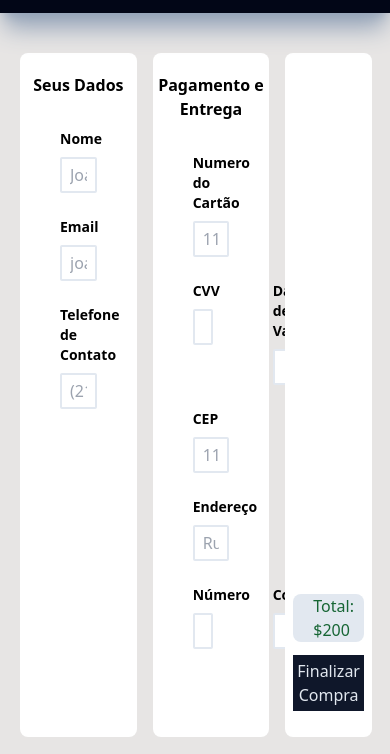
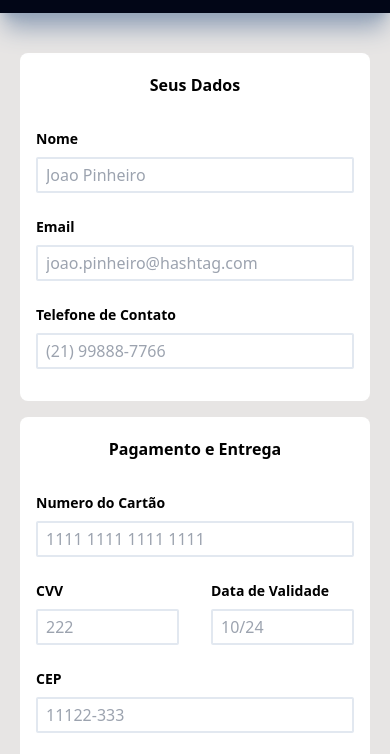
Before and after one commit to erivando-germano/ShopExpress, a website built with Vite: page checkout.html in a window 390 px wide. Shown: the part 67-821 px from the top of the page. Built offline with nearby package versions, Linux system fonts and the light colour scheme.

Commit message:
finalização momentanea da adaptação mobile

```diff
--- a/checkout.html
+++ b/checkout.html
@@ -28,10 +28,13 @@
         />
       </a>
     </header>
-    <form class="flex w-100 px-5 gap-4 py-10 grow">
-      <section id="dados-usuario" class="w-1/3 bg-white rounded-lg py-5">
+    <form class="flex flex-col md:flex-row w-full px-5 gap-4 py-10 grow">
+      <section
+        id="dados-usuario"
+        class="w-full md:w-1/3 bg-white rounded-lg py-5 md:mr-4"
+      >
         <p class="mb-5 text-center font-bold">Seus Dados</p>
-        <div class="flex flex-col px-10 py-3">
+        <div class="flex flex-col px-4 py-3">
           <label for="nome" class="font-bold text-sm mb-2">Nome</label>
           <input
             type="text"
@@ -41,7 +44,7 @@
             required
           />
         </div>
-        <div class="flex flex-col px-10 py-3">
+        <div class="flex flex-col px-4 py-3">
           <label for="email" class="font-bold text-sm mb-2">Email</label>
           <input
             type="email"
@@ -51,22 +54,25 @@
             required
           />
         </div>
-        <div class="flex flex-col px-10 py-3">
-          <label for="nome" class="font-bold text-sm mb-2"
+        <div class="flex flex-col px-4 py-3">
+          <label for="telefone" class="font-bold text-sm mb-2"
             >Telefone de Contato</label
           >
           <input
             type="tel"
-            id="nome"
+            id="telefone"
             class="rounded-sm px-2 border-2 border-slate-200 py-1"
             placeholder="(21) 99888-7766"
             required
           />
         </div>
       </section>
-      <section id="pagamento-entrega" class="w-1/3 bg-white rounded-lg py-5">
+      <section
+        id="pagamento-entrega"
+        class="w-full md:w-1/3 bg-white rounded-lg py-5 md:mx-4"
+      >
         <p class="mb-5 text-center font-bold">Pagamento e Entrega</p>
-        <div class="flex flex-col px-10 py-3">
+        <div class="flex flex-col px-4 py-3">
           <label for="numero-cartao" class="font-bold text-sm mb-2"
             >Numero do Cartão</label
           >
@@ -79,7 +85,7 @@
           />
         </div>
         <div class="flex">
-          <div class="flex flex-col px-10 py-3 w-1/2">
+          <div class="flex flex-col px-4 py-3 w-1/2">
             <label for="cvv" class="font-bold text-sm mb-2">CVV</label>
             <input
               type="text"
@@ -89,7 +95,7 @@
               required
             />
           </div>
-          <div class="flex flex-col px-10 py-3 w-1/2">
+          <div class="flex flex-col px-4 py-3 w-1/2">
             <label for="data-expiracao" class="font-bold text-sm mb-2"
               >Data de Validade</label
             >
@@ -102,7 +108,7 @@
             />
           </div>
         </div>
-        <div class="flex flex-col px-10 py-3">
+        <div class="flex flex-col px-4 py-3">
           <label for="cep" class="font-bold text-sm mb-2">CEP</label>
           <input
             type="text"
@@ -112,7 +118,7 @@
             required
           />
         </div>
-        <div class="flex flex-col px-10 py-3">
+        <div class="flex flex-col px-4 py-3">
           <label for="endereco" class="font-bold text-sm mb-2">Endereço</label>
           <input
             type="text"
@@ -123,7 +129,7 @@
           />
         </div>
         <div class="flex">
-          <div class="flex flex-col px-10 py-3 w-1/2">
+          <div class="flex flex-col px-4 py-3 w-1/2">
             <label for="numero" class="font-bold text-sm mb-2">Número</label>
             <input
               type="text"
@@ -133,7 +139,7 @@
               required
             />
           </div>
-          <div class="flex flex-col px-10 py-3 w-1/2">
+          <div class="flex flex-col px-4 py-3 w-1/2">
             <label for="complemento" class="font-bold text-sm mb-2"
               >Complemento</label
             >
@@ -147,14 +153,19 @@
           </div>
         </div>
       </section>
-      <section id="produtos-checkout" class="w-1/3 bg-white rounded-lg py-5">
+      <section
+        id="produtos-checkout"
+        class="w-full md:w-1/3 bg-white rounded-lg py-5"
+      >
         <section
           id="container-produtos-checkout"
           class="h-4/5 overflow-y-auto px-2 flex flex-col items-center"
-        ></section>
+        >
+          <!-- Conteúdo da seção de produtos -->
+        </section>
         <section
           id="celula-checkout"
-          class="flex flex-col px-2 h-1/5 justify-around"
+          class="flex flex-col px-4 md:px-2 h-1/5 justify-around"
         >
           <p
             id="preco-total"
```
